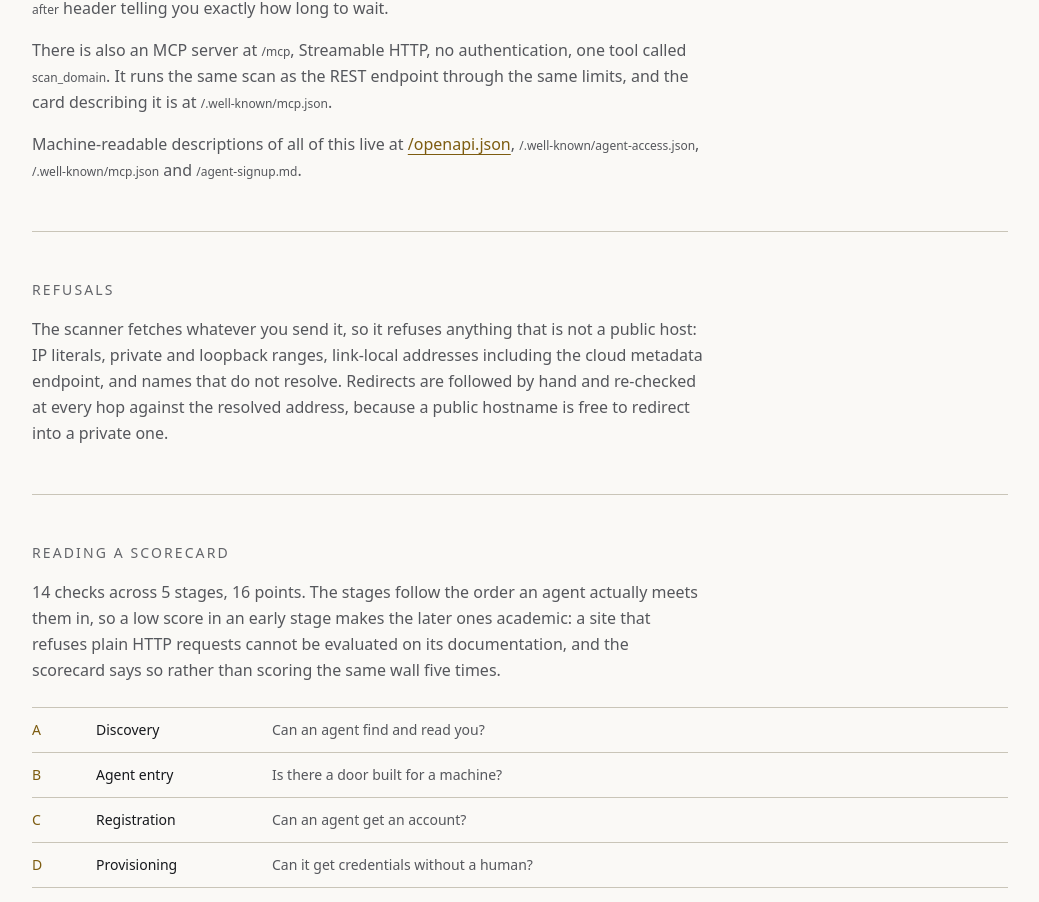
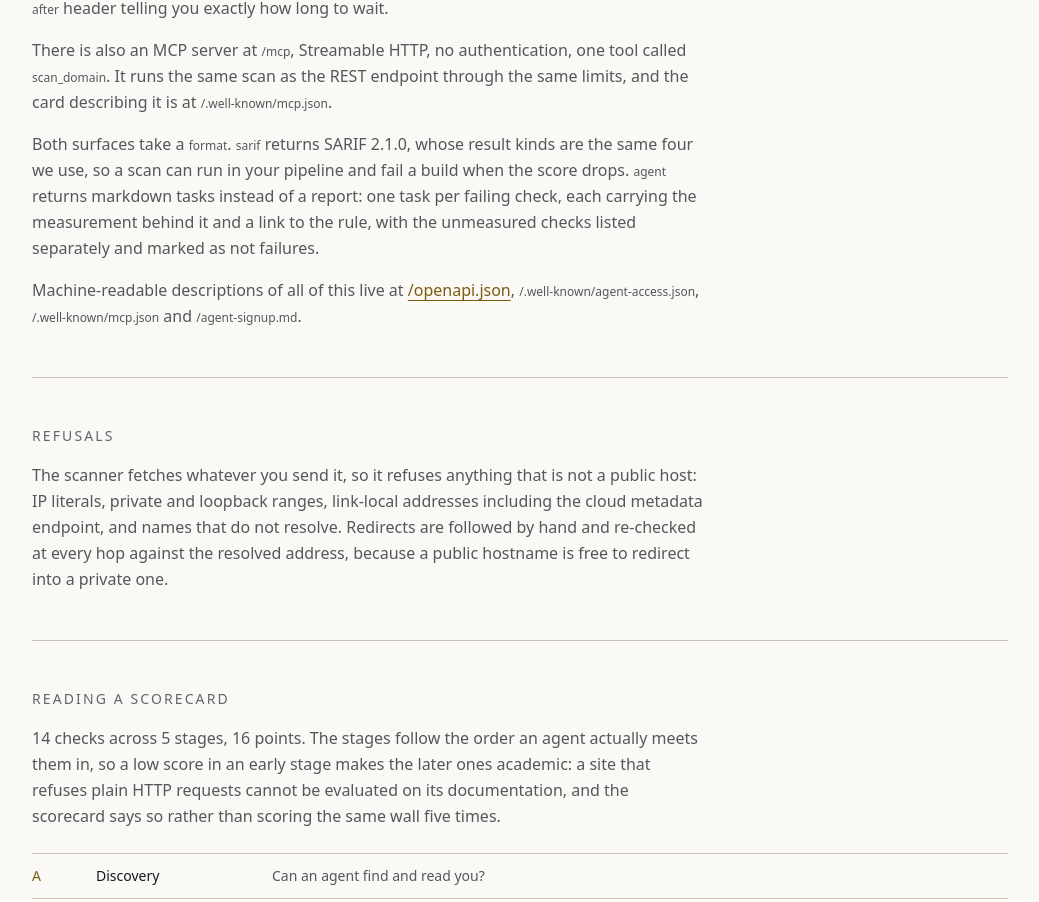
Before and after one commit to krystiangw/stackpick, a Next.js app: page /docs in a window 1280 px wide. Shown: the part 1874-2776 px from the top of the page, without its empty margins (120-1159 px from the left). Built offline with nearby package versions, Linux system fonts and the light colour scheme; what undici would draw is missing.

Commit message:
docs: document the sarif and agent formats, rank the agent tasks
The agent format listed tasks in check order rather than the order the fix
plan ranks them, and ran two sentences together where a detail had no
terminating period.

```diff
--- a/src/app/docs/page.tsx
+++ b/src/app/docs/page.tsx
@@ -110,6 +110,14 @@ data: {"id":"example-com-202608072143","total":9,"max":${MAX_SCORE}}`}</Code>
           <span className="font-mono text-xs">/.well-known/mcp.json</span>.
         </p>
         <p className="mt-4 max-w-2xl leading-relaxed text-ink-soft">
+          Both surfaces take a <code className="font-mono text-xs">format</code>.{' '}
+          <code className="font-mono text-xs">sarif</code> returns SARIF 2.1.0, whose result kinds are the same four
+          we use, so a scan can run in your pipeline and fail a build when the score drops.{' '}
+          <code className="font-mono text-xs">agent</code> returns markdown tasks instead of a report: one task per
+          failing check, each carrying the measurement behind it and a link to the rule, with the unmeasured checks
+          listed separately and marked as not failures.
+        </p>
+        <p className="mt-4 max-w-2xl leading-relaxed text-ink-soft">
           Machine-readable descriptions of all of this live at{' '}
           <Link href="/openapi.json" className="text-brass underline underline-offset-4">
             /openapi.json
--- a/src/lib/export.ts
+++ b/src/lib/export.ts
@@ -145,7 +145,14 @@ export function toAgentInstructions(report: Report, baseUrl: string): string {
   )
   const unmeasured = scorecard.checks.filter((check) => check.inconclusive)
 
-  const steps = actionable.map((check) => {
+  // Ordered the way the fix plan orders them, cheapest real gain first, so an agent working
+  // top to bottom does the same thing a person reading the scorecard would.
+  const ranked = plan ? plan.steps.map((step) => step.checkId) : []
+  const ordered = [...actionable].sort(
+    (a, b) => (ranked.indexOf(a.id) + 1 || 99) - (ranked.indexOf(b.id) + 1 || 99),
+  )
+
+  const steps = ordered.map((check) => {
     const step = plan?.steps.find((candidate) => candidate.checkId === check.id)
     return [
       `### ${check.label} (+${step?.gain ?? check.max - check.points}, ${step?.effort ?? 'unscoped'})`,
@@ -174,7 +181,10 @@ export function toAgentInstructions(report: Report, baseUrl: string): string {
           '## Not tasks: things we could not measure',
           '',
           'These are not failures and must not be reported as such. Each one says what would make it measurable.',
-          ...unmeasured.map((check) => `- ${check.label}: ${check.detail}${check.unblock ? ` ${check.unblock}` : ''}`),
+              ...unmeasured.map((check) => {
+            const detail = check.detail.replace(/[.\s]*$/, '')
+            return `- ${check.label}: ${detail}.${check.unblock ? ` What would make it measurable: ${check.unblock}` : ''}`
+          }),
         ]
       : []),
   ]
```
Also changed, not shown: public/llms.txt.
